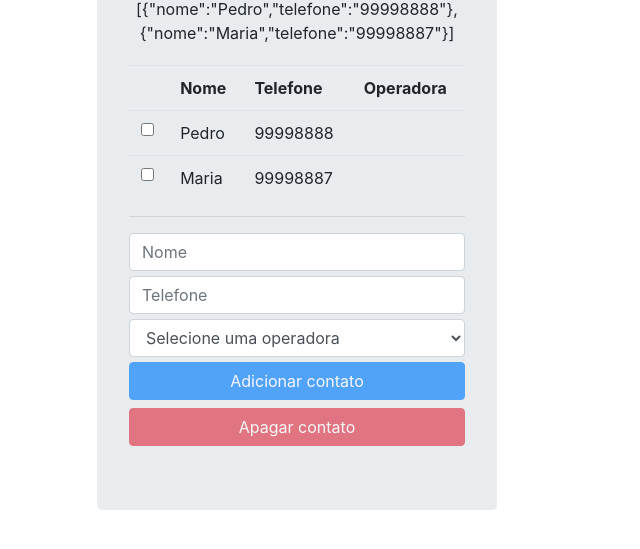
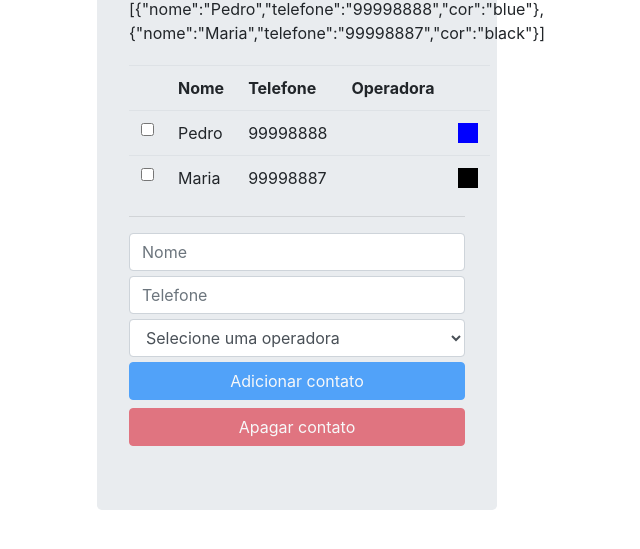
Before and after one commit to erikbrunno/angular-js-revisao, a plain HTML site: page index.html in a window 1280 px wide. Shown: the part 129-678 px from the top of the page, without its empty margins (343-983 px from the left). Drawn offline with nearby package versions, Linux system fonts and the light colour scheme.

Commit message:
usando a diretiva ng-style

```diff
--- a/index.html
+++ b/index.html
@@ -35,8 +35,8 @@
             angular.module("listaTelefonica").controller("listaTelefonicaCtrl", function($scope) {
                 $scope.app = 'Lista Telefonica'
                 $scope.contatos = [
-                    {nome: 'Pedro', telefone: '99998888'},
-                    {nome: 'Maria', telefone: '99998887'},
+                    {nome: "Pedro", telefone: "99998888", cor: "blue"},
+                    {nome: "Maria", telefone: "99998887", cor: "black"},
                 ]
 
                 $scope.adicionarContato = function(contato) {
@@ -76,12 +76,14 @@
                         <th>Nome</th>
                         <th>Telefone</th>
                         <th>Operadora</th>
+                        <th></th>
                     </tr>
                     <tr ng-class="{'selecionado negrito': contato.selecionado}" ng-repeat="contato in contatos">
                         <th><input type="checkbox" ng-model="contato.selecionado" /></th>
                         <td>{{contato.nome}}</td>
                         <td>{{contato.telefone}}</td>
                         <td>{{contato.operadora.nome}}</td>
+                        <td><div style="width: 20px; height: 20px;" ng-style="{'background-color': contato.cor}"></div></td>
 
                         <!-- Podemos iterar o td usando a linha abaixo de forma dinamica
                             <td ng-repeat="(key, value) in contato">{{value}}</td>-->
```
